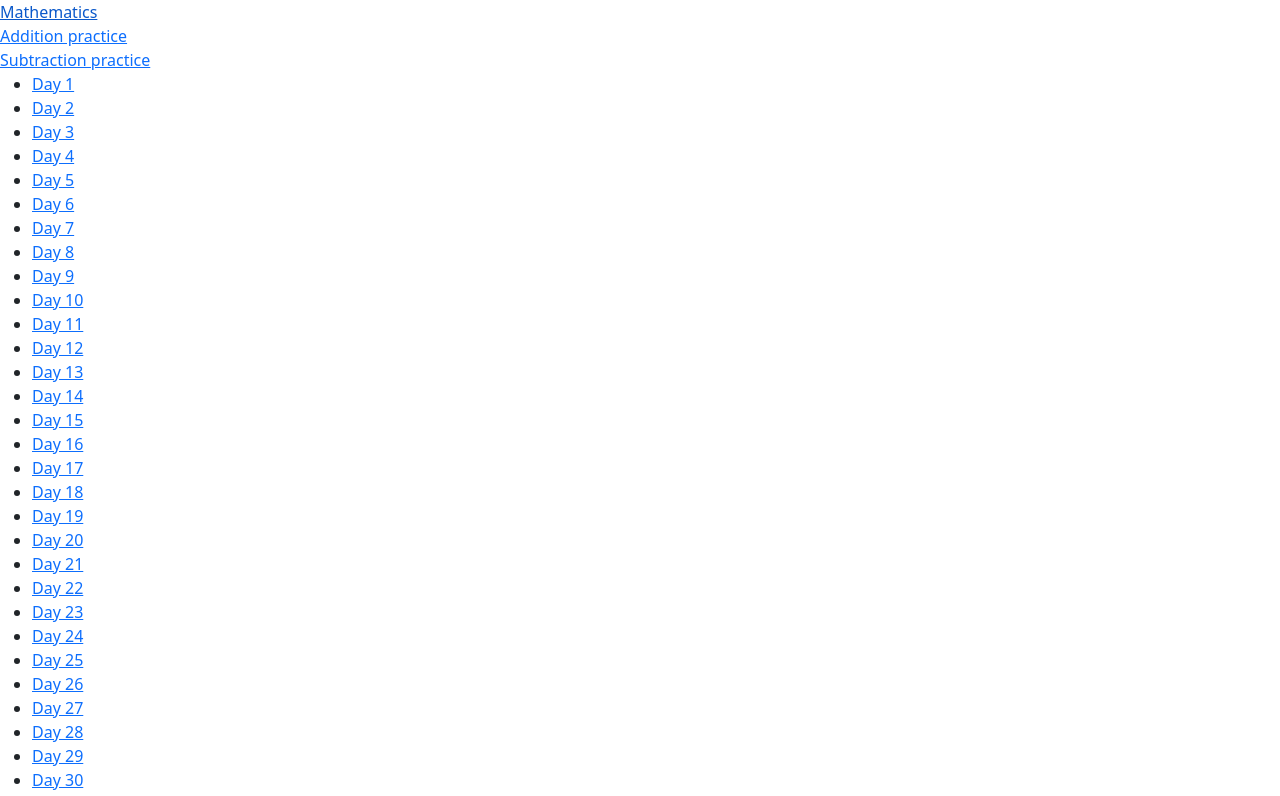
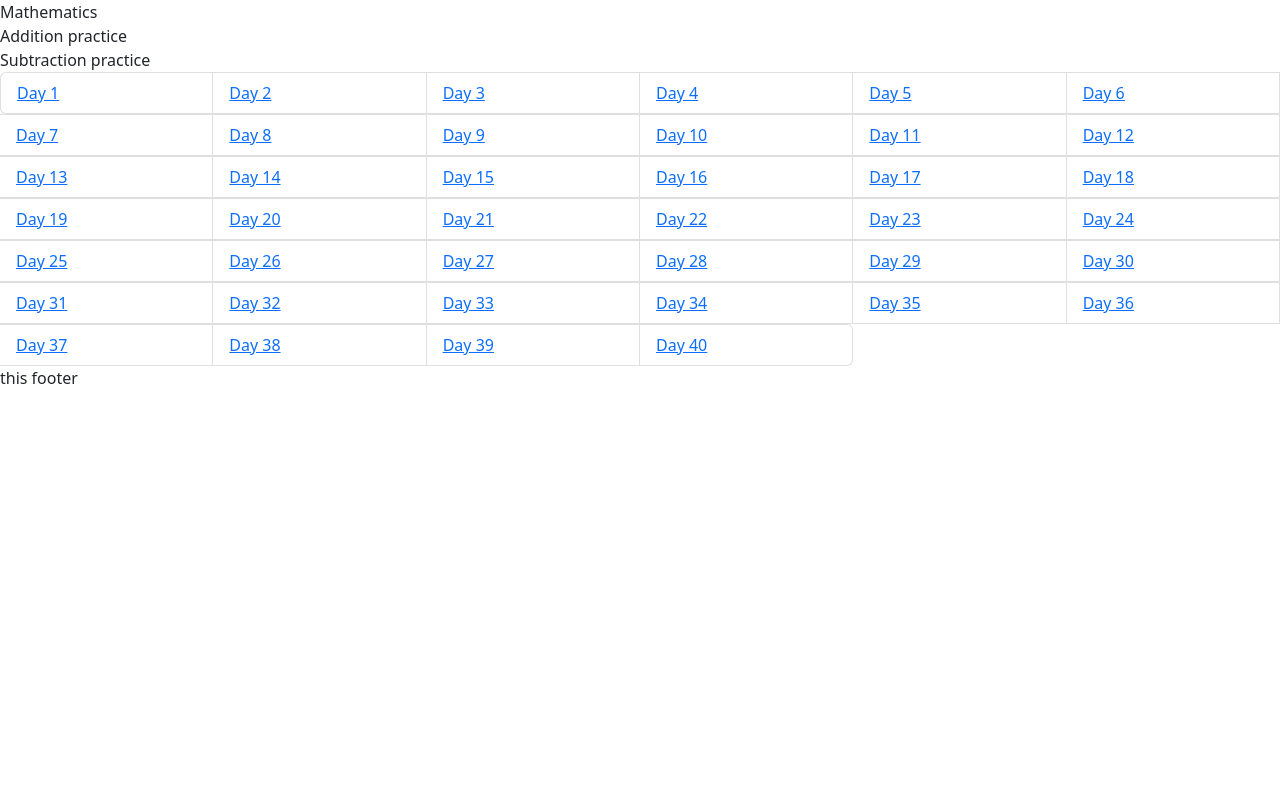
Before and after one commit to luyi985/kids-study, a Next.js app: page /math/addition in a window 1280 px wide. Shown: the top 796 px of the page. Built offline with nearby package versions, Linux system fonts and the light colour scheme.

Commit message:
feat: nav

```diff
--- a/components/nav.tsx
+++ b/components/nav.tsx
@@ -2,27 +2,32 @@ import * as React from "react";
 import Link from "next/link";
 
 type LinkType = {
-  level: number;
-  parent: string;
   label: string;
   url: string;
+  className?: string;
+  navChildren?: LinkType[];
 };
 
 export const ADDITION_URL = "/math/addition/";
 export const SUBTRACTION_URL = "/math/subtraction/";
 export const NUM_PER_DAY = 25;
-const NavLinks = [
+const NavLinks: LinkType[] = [
   {
     label: "Mathematics",
-    path: ["math"],
-  },
+    url: "/math",
+    className: "dropdown-item",
+    navChildren: [
       {
         label: "Addition practice",
-    path: ["math", "addition"],
+        url: "/math/addition",
+        className: "dropdown-item",
       },
       {
         label: "Subtraction practice",
-    path: ["math", "subtraction"],
+        url: "/math/subtraction",
+        className: "dropdown-item",
+      },
+    ],
   },
 ];
 
@@ -37,24 +42,52 @@ export const makeStaticPracticePath = (
     url: `${baseUrl}${idx + 1}`,
   }));
 
-const makeLinks = (): LinkType[] =>
-  NavLinks.map((link) => ({
-    label: link.label,
-    url: `/${link.path.join("/")}`,
-    parent: link.path.length === 1 ? "" : link.path[link.path.length - 2],
-    level: link.path.length,
-  }));
+export const DropDownNavItem: React.FC<{
+  parent: LinkType;
+  childItems: LinkType[];
+}> = ({ parent, childItems }) => {
+  return (
+    <div className="dropdown">
+      <NavLink className="btn btn-primary dropdown-toggle" {...parent} />
+      <ul className="dropdown-menu show">
+        {childItems.map((link) => (
+          <NavLink {...link} key={link.url} className="dropdown-item" />
+        ))}
+      </ul>
+    </div>
+  );
+};
 
-export const NavLink = ({ label, url }: { label: string; url: string }) => (
-  <Link href={url}>{label}</Link>
+export const NavLink = ({
+  label,
+  url,
+  className,
+}: {
+  label: string;
+  url: string;
+  className?: string;
+}) => (
+  <Link href={url} className={className ?? ""}>
+    {label}
+  </Link>
 );
 
-export const Nav = () => {
+const makeNavLinks = (links: LinkType[]) => {
+  if (!links.length) return null;
+  return links.map((l) => {
+    if (!Array.isArray(l.navChildren) || !l.navChildren.length) {
+      return <NavLink {...l} key={l.url} />;
+    }
+    const { navChildren, ...subRootProps } = l;
     return (
-    <>
-      {makeLinks().map((link) => (
-        <NavLink {...link} key={link.url} />
-      ))}
-    </>
+      <div key={`${subRootProps.url}_sub_root`}>
+        <NavLink {...subRootProps} key={subRootProps.url} />
+        {makeNavLinks(navChildren)}
+      </div>
     );
+  });
 };
+
+export const Nav: React.FC<{ root?: string; level?: number }> = ({ root }) => {
+  return <>{makeNavLinks(NavLinks)}</>;
+};
--- a/pages/math/addition/index.tsx
+++ b/pages/math/addition/index.tsx
@@ -5,9 +5,9 @@ import {
 } from "@/components/nav";
 import { additionJson } from "@/core/makeMathJson";
 const Addition = ({ totalAdditions }: { totalAdditions: number }) => (
-  <ul>
+  <ul className="list-group list-group-horizontal wrap">
     {makeStaticPracticePath(ADDITION_URL, totalAdditions).map((props) => (
-      <li key={props.key}>
+      <li key={props.key} className="list-group-item col-2">
         <NavLink {...props} />
       </li>
     ))}
--- /dev/null
+++ b/pages/math/index.tsx
@@ -0,0 +1,5 @@
+const Math = () => {
+  return <div>Math</div>;
+};
+
+export default Math;
--- a/pages/math/subtraction/index.tsx
+++ b/pages/math/subtraction/index.tsx
@@ -7,9 +7,9 @@ import { subtractionJson } from "@/core/makeMathJson";
 import * as React from "react";
 
 const Subtraction = ({ totalSubtractions }: { totalSubtractions: number }) => (
-  <ul>
+  <ul className="list-group list-group-horizontal wrap">
     {makeStaticPracticePath(SUBTRACTION_URL, totalSubtractions).map((props) => (
-      <li key={props.key}>
+      <li key={props.key} className="list-group-item col-2">
         <NavLink {...props} />
       </li>
     ))}
--- a/styles/globals.scss
+++ b/styles/globals.scss
@@ -12,3 +12,10 @@ main {
   width: 100vw;
   min-height: 100vh;
 }
+
+.list-group {
+  box-sizing: border-box;
+  &.wrap {
+    flex-wrap: wrap;
+  }
+}
```
Lines whose indentation alone changed are shown as unchanged.
